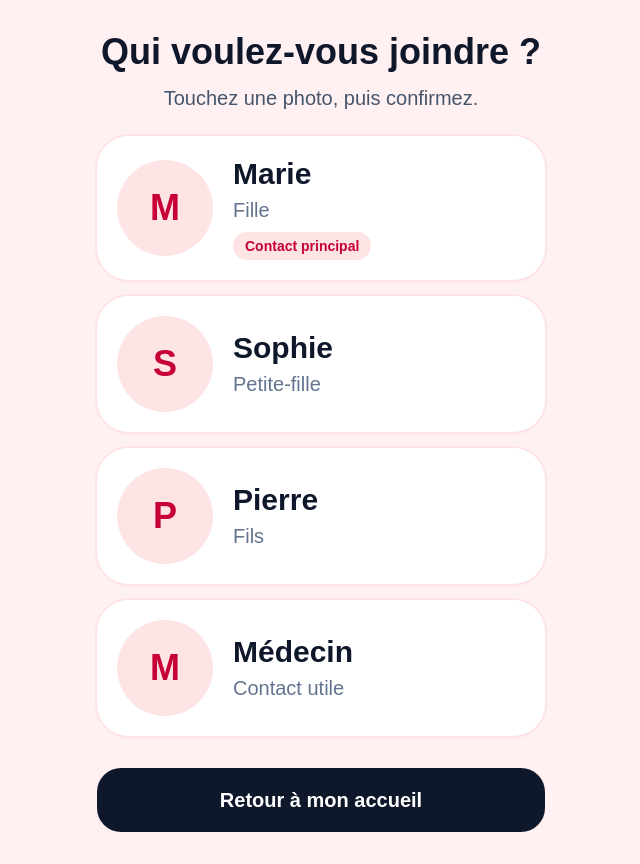
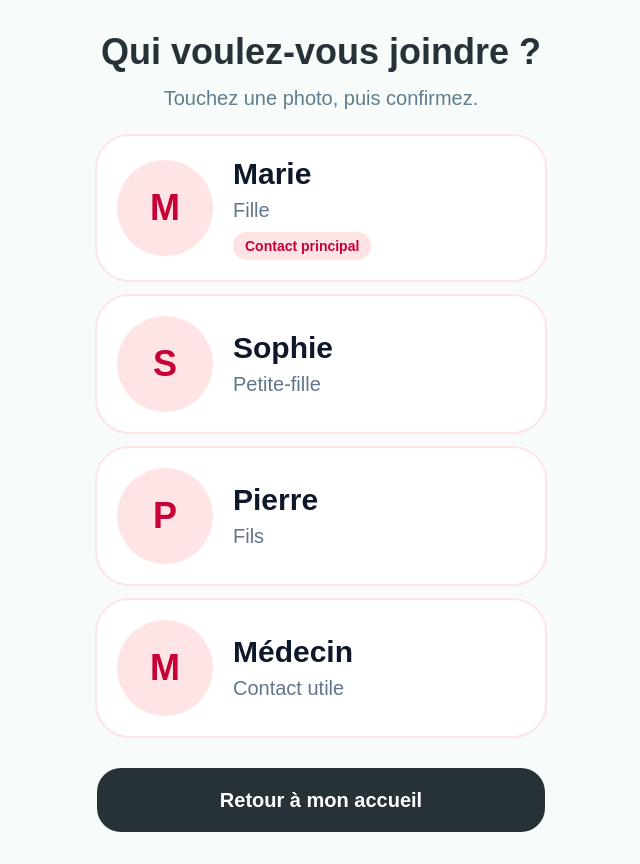
Before and after one commit to Virginie17/jevaisbien, a Next.js app: page /proches in a window 1280 px wide. Shown: the whole page, without its empty margins (319-959 px from the left). Built offline with nearby package versions, Linux system fonts and the light colour scheme.

Commit message:
Harmonize contacts page colors

```diff
--- a/app/proches/page.tsx
+++ b/app/proches/page.tsx
@@ -16,11 +16,11 @@ export default function ProchesPage() {
   }, []);
 
   return (
-    <main className="min-h-screen bg-rose-50 px-4 py-8">
+    <main className="min-h-screen bg-[#F7FBF9] px-4 py-8">
       <div className="mx-auto max-w-md">
         <div className="mb-6 text-center">
-          <h1 className="text-4xl font-bold text-slate-900">Qui voulez-vous joindre ?</h1>
-          <p className="mt-3 text-xl text-slate-600">Touchez une photo, puis confirmez.</p>
+          <h1 className="text-4xl font-bold text-[#263238]">Qui voulez-vous joindre ?</h1>
+          <p className="mt-3 text-xl text-[#607D8B]">Touchez une photo, puis confirmez.</p>
         </div>
 
         <div className="space-y-4">
@@ -29,7 +29,7 @@ export default function ProchesPage() {
           ))}
         </div>
 
-        <Link href="/senior" className="mt-8 flex min-h-16 w-full items-center justify-center rounded-3xl bg-slate-900 px-6 text-xl font-bold text-white">
+        <Link href="/senior" className="mt-8 flex min-h-16 w-full items-center justify-center rounded-3xl bg-[#263238] px-6 text-xl font-bold text-white hover:bg-[#37474F]">
           Retour à mon accueil
         </Link>
       </div>
```
